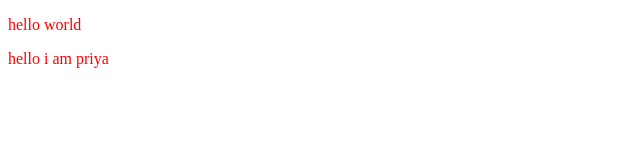
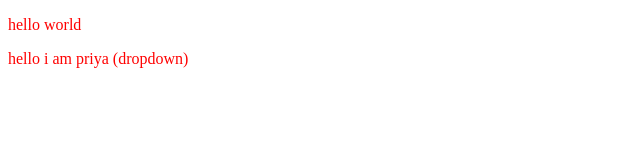
Before and after one commit to priyam57/local_repo, a plain HTML site: page index.html in a window 1280 px wide. Shown: the full height of the page, 0-640 px from the left. Drawn offline with Linux system fonts and the light colour scheme.

Commit message:
updated dropdown

```diff
--- a/index.html
+++ b/index.html
@@ -8,6 +8,6 @@
 </head>
 <body>
     <p>hello world</p>
-    <p> hello i am priya</p>
+    <p> hello i am priya (dropdown)</p>
 </body>
 </html>
```
